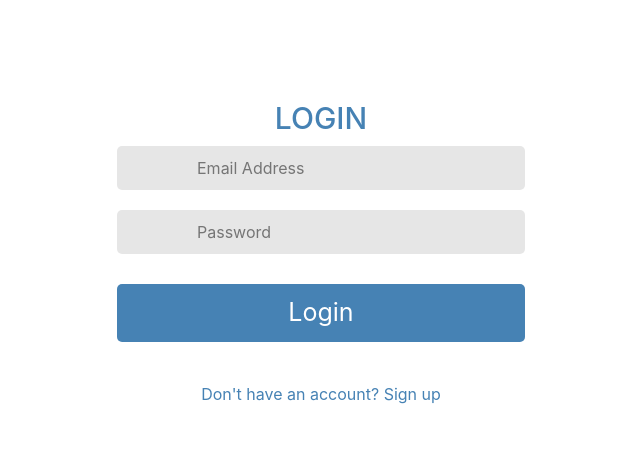
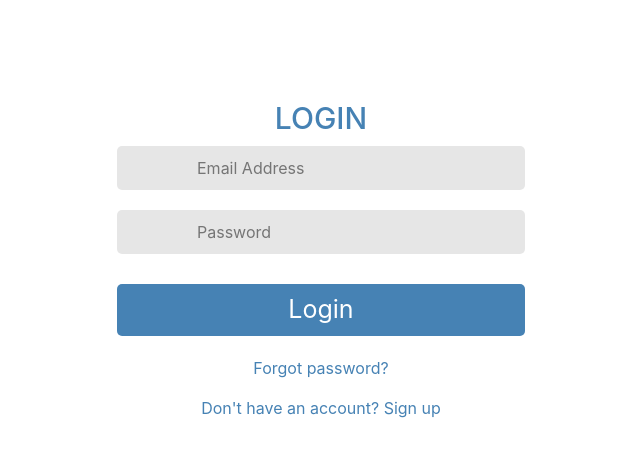
Before and after one commit to ChamodDinuka/3rd-GroupProject, a React (Create React App) app in the folder web/: page /login in a window 1280 px wide. Shown: the top 456 px of the page, without its empty margins (319-959 px from the left). Built offline with nearby package versions, Linux system fonts and the light colour scheme; a web font is replaced by a local one.

Commit message:
Add  some changes to registration

```diff
--- a/web/src/containers/Login/index.js
+++ b/web/src/containers/Login/index.js
@@ -90,7 +90,12 @@ class Login extends Component {
 
 
 				</form>
+				<ul>
+				<Link to="/resetpassword" style={{ color: '#4682B4', padding: '10px 10px' }}>Forgot password?</Link>
+				</ul>
+				<ul>
 				<Link to="/register" style={{ color: '#4682B4', padding: '10px 10px' }}>Don't have an account? Sign up</Link>
+				</ul>
 			</div>
 		);
 	}
--- a/web/src/containers/Login/style.css
+++ b/web/src/containers/Login/style.css
@@ -56,12 +56,12 @@
   }
 
 .login button[type='submit'] {
-    padding: 10px 20px;
+    padding: 7px 20px;
     background-color: #4682B4;
     color: #fff;
     font-size: 25px;
     margin-top: 10px;
-    margin-bottom: 20px;
+    margin-bottom: 10px;
     border: none;
     width: 100%;
     border-radius: 5px;
--- a/web/src/containers/TourGuideRegister/style.css
+++ b/web/src/containers/TourGuideRegister/style.css
@@ -99,12 +99,12 @@
 
 
 .tourguideregister button[type='submit'] {
-    padding: 10px 20px;
+    padding: 7px 20px;
     background-color: #4682B4;
     color: #fff;
     font-size: 25px;
     margin-top: 10px;
-    margin-bottom: 20px;
+    margin-bottom: 10px;
     border: none;
     width: 100%;
     border-radius: 5px;
--- a/web/src/containers/TouristRegister/style.css
+++ b/web/src/containers/TouristRegister/style.css
@@ -78,11 +78,11 @@
   }
 
 .touristregister button[type='submit'] {
-    padding: 10px 20px;
+    padding: 7px 20px;
     background-color: #4682B4;
     color: #fff;
     font-size: 25px;
-    margin-bottom: 20px;
+    margin-bottom: 10px;
     border: none;
     width: 100%;
     border-radius: 5px;
```
